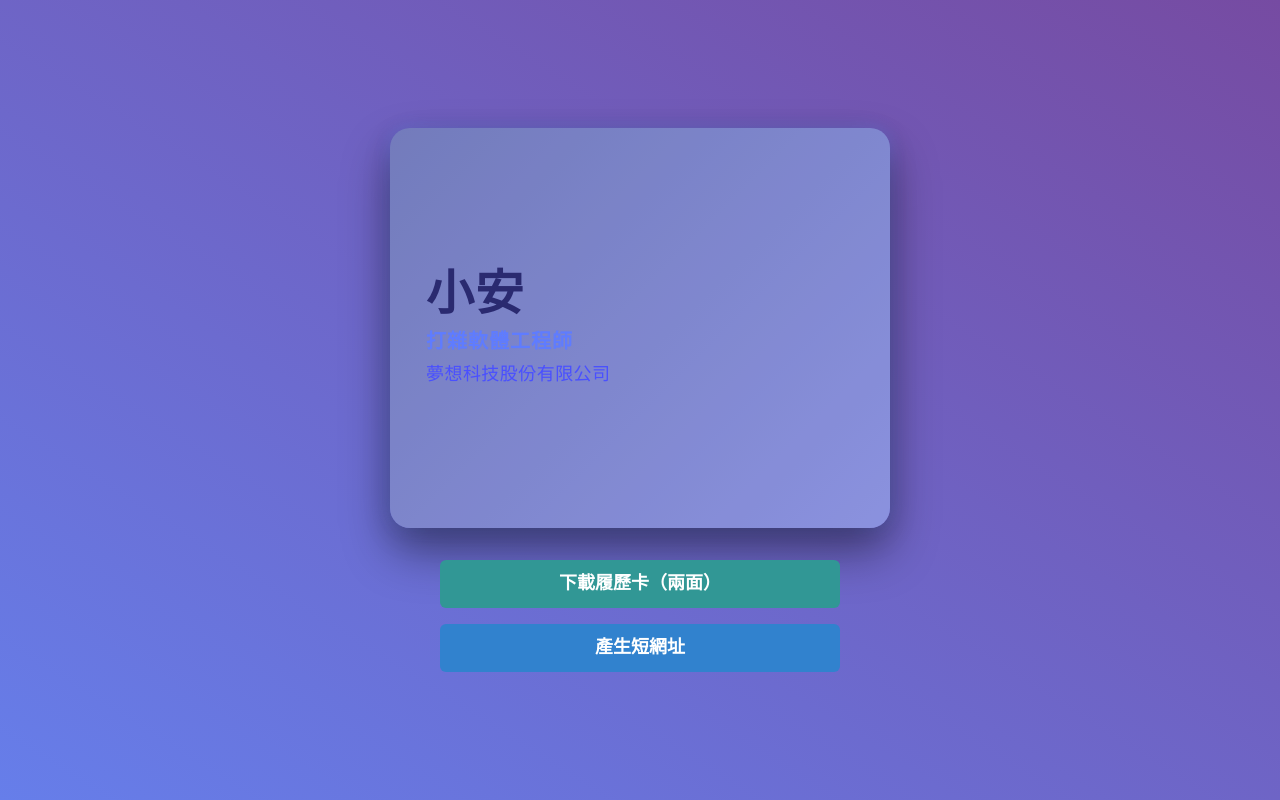
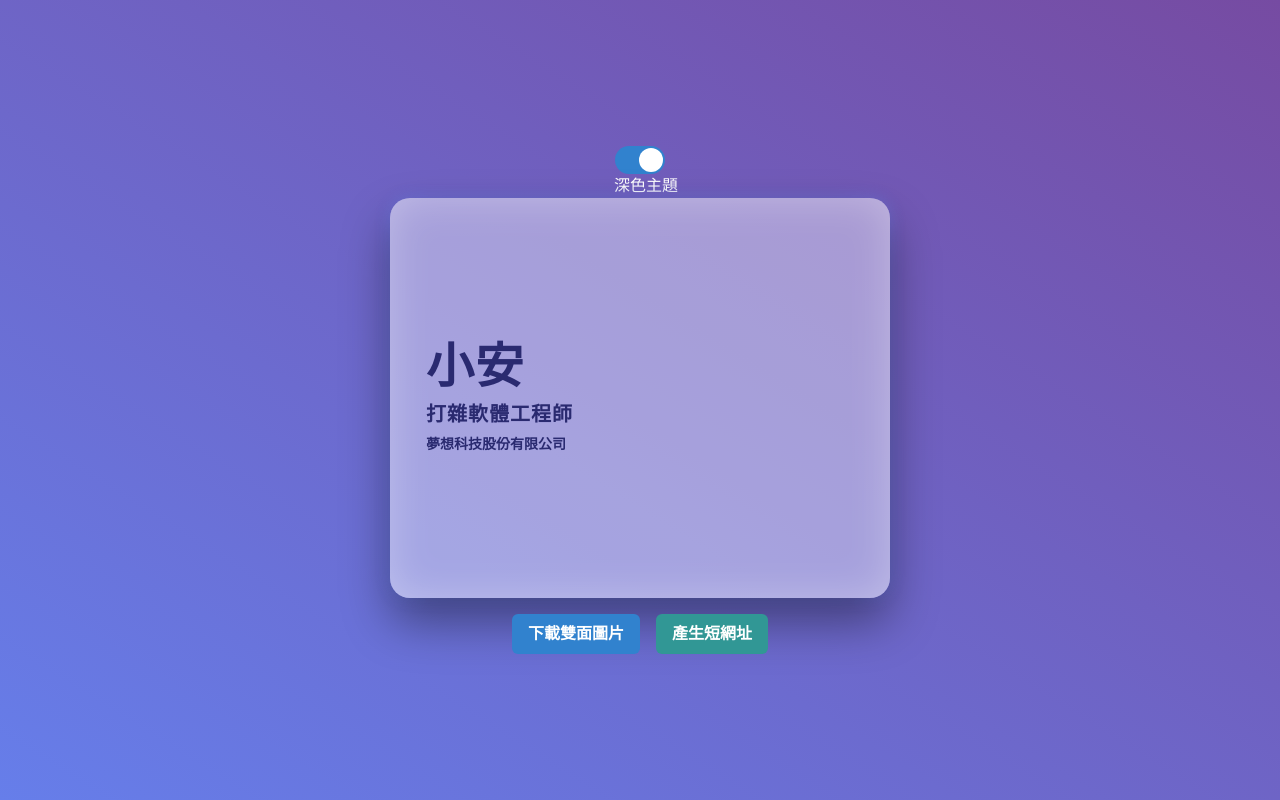
Before and after one commit to a920604a/my-business-card, a React (Vite) app: page / in a window 1280 px wide. Built offline with nearby package versions, Linux system fonts and the light colour scheme.

Commit message:
feat: add theme toggle and copy link functionality, enhance App component with new UI elements and styles

```diff
--- a/package.json
+++ b/package.json
@@ -11,6 +11,7 @@
     "deploy": "gh-pages -d dist"
   },
   "dependencies": {
+    "@chakra-ui/icons": "^2.2.4",
     "@chakra-ui/react": "^2.8.0",
     "@emotion/react": "^11.11.0",
     "@emotion/styled": "^11.11.0",
--- a/src/App.jsx
+++ b/src/App.jsx
@@ -4,21 +4,61 @@ import {
   Box,
   Button,
   Flex,
-  Link,
   Text,
   Heading,
+  Switch,
+  Input,
+  InputGroup,
+  InputRightElement,
+  IconButton,
   useClipboard,
-  VisuallyHidden,
-  Tooltip,
 } from "@chakra-ui/react";
+import { CheckIcon } from "@chakra-ui/icons";
+
 import { motion } from "framer-motion";
 import QRCode from "react-qr-code";
 import * as htmlToImage from "html-to-image";
 import download from "downloadjs";
 
+import { CopyButton } from "./components/CopyButton";
+import { CustomLink } from "./components/CustomLink";
+
 const MotionBox = motion(Box);
+const themes = {
+  light: {
+    front: {
+      bg: "white",
+      color: "#2a2a70",
+      boxShadow: "0 8px 30px rgba(0, 0, 0, 0.12)",
+      insetShadow: "inset 0 0 40px rgba(0,0,0,0.05)",
+    },
+    back: {
+      bg: "#f5f5f7",
+      color: "#4a50ff", // 調整為較深色
+      boxShadow: "inset 0 0 50px rgba(0,0,0,0.08)",
+    },
+    cardShadow: "0 24px 48px rgba(0,0,0,0.15), 0 0 15px rgba(102, 126, 234, 0.3)",
+    qrFg: "#4a50ff",
+  },
+  dark: {
+    front: {
+      bg: "rgba(255, 255, 255, 0.22)",
+      color: "#2a2a70",
+      boxShadow: "inset 0 0 40px rgba(255,255,255,0.3)",
+    },
+    back: {
+      bg: "rgba(30, 30, 47, 0.85)",
+      color: "#d6d6ff",
+      boxShadow: "inset 0 0 50px rgba(0,0,0,0.45)",
+    },
+    cardShadow: "0 24px 48px rgba(0,0,0,0.4), 0 0 15px rgba(102, 126, 234, 0.5)",
+    qrFg: "#aabbff",
+  },
+};
 
-const faceStyles = {
+
+
+const faceBaseStyles = {
   position: "absolute",
   width: "100%",
   height: "100%",
@@ -29,15 +69,16 @@ const faceStyles = {
   justifyContent: "center",
   boxSizing: "border-box",
   backfaceVisibility: "hidden",
-  boxShadow: "0 8px 30px rgba(0, 0, 0, 0.12)",
 };
 
 export default function App() {
   const [data, setData] = useState(null);
   const [flipped, setFlipped] = useState(false);
   const [shortUrl, setShortUrl] = useState("");
+  const [themeKey, setThemeKey] = useState("dark");
   const audioRef = useRef(null);
   const cardRef = useRef(null);
+  const { hasCopied, onCopy } = useClipboard(shortUrl);
 
   useEffect(() => {
     fetch(`${import.meta.env.BASE_URL || "/"}data.json`)
@@ -46,11 +87,15 @@ export default function App() {
       .catch(() => alert("讀取資料失敗"));
   }, []);
 
-  const handleFlip = () => {
+  const theme = themes[themeKey];
+
+  const handleFlip = (event) => {
+  event?.preventDefault();
   setFlipped(!flipped);
   if (audioRef.current) audioRef.current.play();
   if (navigator.vibrate) navigator.vibrate(100);
 };
+
 
   const handleDownloadBothSides = async () => {
     if (!cardRef.current) return;
@@ -96,7 +141,6 @@ const handleDownloadBothSides = async () => {
         }),
       ]);
 
-    // 合成上下排列
       const canvas = document.createElement("canvas");
       const width = Math.max(frontImg.width, backImg.width);
       const height = frontImg.height + backImg.height;
@@ -106,11 +150,10 @@ const handleDownloadBothSides = async () => {
       const ctx = canvas.getContext("2d");
       if (!ctx) throw new Error("無法取得 Canvas 2D context");
 
-    ctx.fillStyle = "#f9f9fb"; // 淺灰背景，比純白更柔和
+      ctx.fillStyle = theme.front.bg || "#f9f9fb";
       ctx.fillRect(0, 0, width, height);
 
       ctx.drawImage(frontImg, 0, 0);
-    // 這裡改成直接畫 backImg，移除水平翻轉
       ctx.drawImage(backImg, 0, frontImg.height);
 
       const combinedDataUrl = canvas.toDataURL("image/png");
@@ -119,7 +162,6 @@ const handleDownloadBothSides = async () => {
       alert("下載圖片失敗：" + error);
     }
   };
-
 
   const handleGenerateShortUrl = async () => {
     const longUrl = window.location.href;
@@ -156,6 +198,19 @@ const handleDownloadBothSides = async () => {
         flexDirection="column"
         px={4}
       >
+        {/* 主題切換下拉選單 */}
+      <Switch
+        isChecked={themeKey === "dark"}
+        onChange={(e) => setThemeKey(e.target.checked ? "dark" : "light")}
+        size="lg"
+        colorScheme="blue"
+        aria-label="切換淺色或深色主題"
+      />
+      <Text ml={3} display="inline">
+        {themeKey === "dark" ? "深色主題" : "淺色主題"}
+      </Text>
+
+
       <Box w="100%" maxW="500px" sx={{ perspective: "1200px" }} ref={cardRef}>
         <MotionBox
           onClick={handleFlip}
@@ -174,21 +229,29 @@ const handleDownloadBothSides = async () => {
             transformStyle: "preserve-3d",
             cursor: "pointer",
             borderRadius: "20px",
-              boxShadow:
-                "0 24px 48px rgba(0,0,0,0.4), 0 0 15px rgba(102, 126, 234, 0.5)",
-              background: "linear-gradient(135deg, #4c57a9, #6a73d6)",
+            boxShadow: theme.cardShadow,
+            background: theme.front.bg,
           }}
         >
           {/* 正面 */}
           <Box
             className="front"
-              sx={faceStyles}
-              bg="rgba(255, 255, 255, 0.22)"
-              boxShadow="inset 0 0 40px rgba(255,255,255,0.3)"
+            sx={{
+              ...faceBaseStyles,
+              background: theme.front.bg,
+              boxShadow: theme.front.boxShadow,
+              color: theme.front.color,
+            }}
             transform="rotateY(0deg)"
-              color="#1e1e2f"
           >
-              <Heading as="h1" size="2xl" mb={3} fontWeight="bold" letterSpacing="wide" color="#2a2a70">
+            <Heading
+              as="h1"
+              size="2xl"
+              mb={3}
+              fontWeight="bold"
+              letterSpacing="wide"
+              color={theme.front.color}
+            >
               {data.name}
             </Heading>
             <Heading
@@ -196,13 +259,13 @@ const handleDownloadBothSides = async () => {
               size="md"
               mb={2}
               fontWeight="600"
-                color="#5f7cff"
               letterSpacing="wider"
               textTransform="uppercase"
+              color={theme.front.color}
             >
               {data.title}
             </Heading>
-              <Text fontSize="lg" fontWeight="500" color="#4a50ff" letterSpacing="wide">
+            <Text fontWeight="bold" fontSize="sm" color={theme.front.color}>
               {data.company}
             </Text>
 
@@ -211,21 +274,28 @@ const handleDownloadBothSides = async () => {
           {/* 背面 */}
           <Box
           className="back"
-              sx={faceStyles}
-              bg="rgba(30, 30, 47, 0.85)"
-              boxShadow="inset 0 0 50px rgba(0,0,0,0.45)"
-              transform="rotateY(180deg)"
-              color="#d6d6ff"
-              fontSize="16px"
-              display="flex"
-              justifyContent="space-between"
-              flexDirection="column"
-              overflowWrap="break-word"
-              letterSpacing="0.03em"
+          sx={{
+            ...faceBaseStyles,
+            background: theme.back.bg,
+            boxShadow: theme.back.boxShadow,
+            color: theme.back.color,
+            transform: "rotateY(180deg)",
+            padding: 4,
+          }}
           >
           <Box display="flex" flexDirection="column" gap={4}>
-                <CopyButton label="電話" text={data.phone} icon="📞" />
-                <CopyButton label="Email" text={data.email} icon="📧" />
+            <CopyButton
+              label="電話"
+              text={data.phone}
+              icon="📞"
+              color={theme.back.color}
+            />
+            <CopyButton
+              label="Email"
+              text={data.email}
+              icon="📧"
+              color={ theme.back.color}
+            />
 
             <Flex justify="center" gap={6} mt={2}>
               <CustomLink href={data.linkedin} label="LinkedIn" />
@@ -240,80 +310,69 @@ const handleDownloadBothSides = async () => {
               borderRadius="md"
               boxShadow="0 0 15px rgba(102, 126, 234, 0.6)"
             >
-                  <QRCode value={data.website} size={160} bgColor="transparent" fgColor="#aabbff" />
+              <QRCode
+                value={data.website}
+                size={160}
+                bgColor="transparent"
+                fgColor="#aabbff"
+              />
             </Box>
             <Text fontSize="sm" color="#b0b6ffcc" letterSpacing="wide">
               掃描訪問我的網站
             </Text>
           </Box>
         </Box>
+
         </MotionBox>
-        </Box>
 
-        {/* 分享區域 */}
-        <Flex mt={8} flexDirection="column" align="center" gap={4} w="100%" maxW="400px">
-          <Button colorScheme="teal" size="lg" onClick={handleDownloadBothSides} w="100%">
-            下載履歷卡（兩面）
+        {/* 功能按鈕 */}
+        <Flex mt={4} gap={4} justify="center" wrap="wrap">
+          <Button
+            colorScheme="blue"
+            onClick={handleDownloadBothSides}
+            aria-label="下載名片雙面圖片"
+          >
+            下載雙面圖片
           </Button>
-          <Button colorScheme="blue" size="lg" onClick={handleGenerateShortUrl} w="100%">
+          <Button
+            colorScheme="teal"
+            onClick={handleGenerateShortUrl}
+            aria-label="產生短網址"
+          >
             產生短網址
           </Button>
           {shortUrl && (
-            <Text fontSize="sm" textAlign="center" mt={2} wordBreak="break-all" color="#e3e3ff">
-              短網址：
-              <Link href={shortUrl} isExternal color="yellow.300" fontWeight="bold">
-                {shortUrl}
-              </Link>
+        <>
+          <InputGroup mb={4}>
+            <Input value={shortUrl} isReadOnly />
+            <InputRightElement width="3rem">
+              <IconButton
+                aria-label={hasCopied ? "已複製" : "複製短網址"}
+                icon={hasCopied ? <CheckIcon /> : <span style={{ fontSize: "18px" }}>📋</span>}
+                onClick={onCopy}
+                size="sm"
+                variant="ghost"
+                colorScheme={hasCopied ? "green" : "blue"}
+              />
+            </InputRightElement>
+          </InputGroup>
+          <Text mt={2} fontSize="sm" color={theme.front.color}>
+            你可以將這個短網址分享給別人
           </Text>
+        </>
         )}
         </Flex>
 
-        <audio ref={audioRef} src={`${import.meta.env.BASE_URL}flip-sound.mp3`} preload="auto" />
+
+
+      </Box>
+      <audio
+        ref={audioRef}
+        src={`${import.meta.env.BASE_URL}flip-sound.mp3`}
+        preload="auto"
+      />
       </Flex>
+
     </ChakraProvider>
   );
 }
-
-function CopyButton({ label, text, icon }) {
-  const { hasCopied, onCopy } = useClipboard(text);
-
-  return (
-    <Tooltip label={hasCopied ? "已複製" : `複製${label}`} closeOnClick={false} hasArrow>
-      <Button
-        onClick={(e) => {
-          e.stopPropagation();
-          onCopy();
-        }}
-        size="md"
-        variant="ghost"
-        colorScheme={hasCopied ? "green" : "whiteAlpha"}
-        fontWeight="semibold"
-        fontSize="md"
-        leftIcon={<span style={{ fontSize: "20px" }}>{icon}</span>}
-        _focus={{ boxShadow: "outline" }}
-      >
-        {text}
-        <VisuallyHidden>複製{label}</VisuallyHidden>
-      </Button>
-    </Tooltip>
-  );
-}
-
-function CustomLink({ href, label }) {
-  return (
-    <Link
-      href={href}
-      isExternal
-      fontWeight="bold"
-      fontSize="md"
-      color="#a3aaff"
-      _hover={{ color: "#d6d6ff" }}
-      _focus={{ boxShadow: "outline" }}
-      px={2}
-      py={1}
-      borderRadius="md"
-    >
-      {label}
-    </Link>
-  );
-}
--- /dev/null
+++ b/src/components/CopyButton.jsx
@@ -0,0 +1,32 @@
+import {
+  Button,
+  useClipboard,
+  VisuallyHidden,
+  Tooltip,
+} from "@chakra-ui/react";
+export function CopyButton({ label, text, icon, color }) {
+  const { hasCopied, onCopy } = useClipboard(text);
+
+  return (
+    <Tooltip label={hasCopied ? "已複製" : `複製${label}`} closeOnClick={false} hasArrow>
+    <Button
+      onClick={(e) => {
+        e.stopPropagation();
+        onCopy();
+      }}
+      size="md"
+      variant="ghost"
+      colorScheme={hasCopied ? "green" : "whiteAlpha"}
+      color={color}   // 這裡用傳進來的 color
+      fontWeight="semibold"
+      fontSize="md"
+      leftIcon={<span style={{ fontSize: "20px" }}>{icon}</span>}
+      _focus={{ boxShadow: "outline" }}
+    >
+      {text}
+      <VisuallyHidden>複製{label}</VisuallyHidden>
+    </Button>
+
+    </Tooltip>
+  );
+}
--- /dev/null
+++ b/src/components/CustomLink.jsx
@@ -0,0 +1,22 @@
+import {
+  Link
+} from "@chakra-ui/react";
+
+export function CustomLink({ href, label }) {
+  return (
+    <Link
+      href={href}
+      isExternal
+      fontWeight="bold"
+      fontSize="md"
+      color="#a3aaff"
+      _hover={{ color: "#d6d6ff" }}
+      _focus={{ boxShadow: "outline" }}
+      px={2}
+      py={1}
+      borderRadius="md"
+    >
+      {label}
+    </Link>
+  );
+}
```
Also changed, not shown: 1 other file (tests, documents, lock files or other folders). Lines whose indentation alone changed are shown as unchanged.
